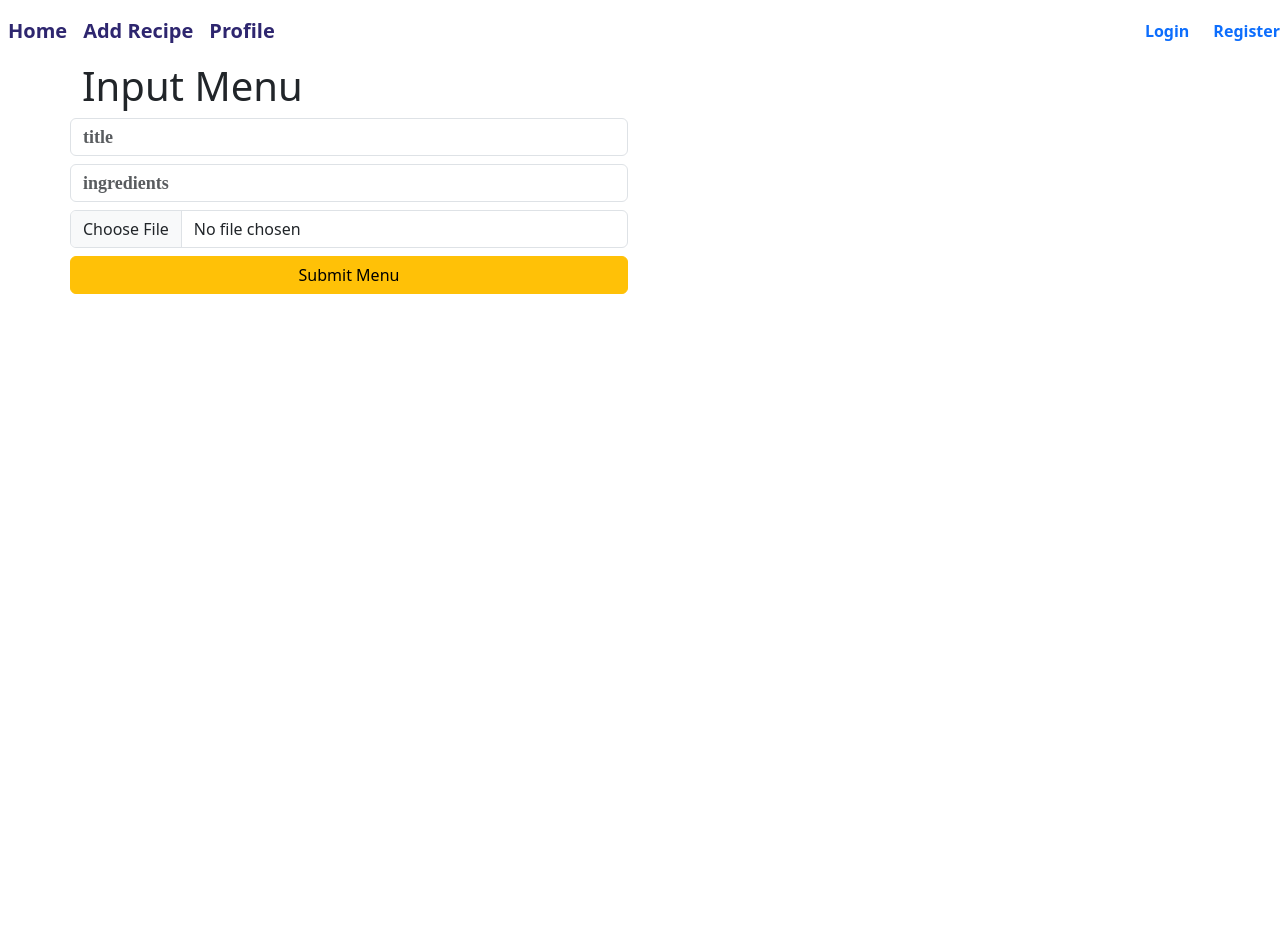
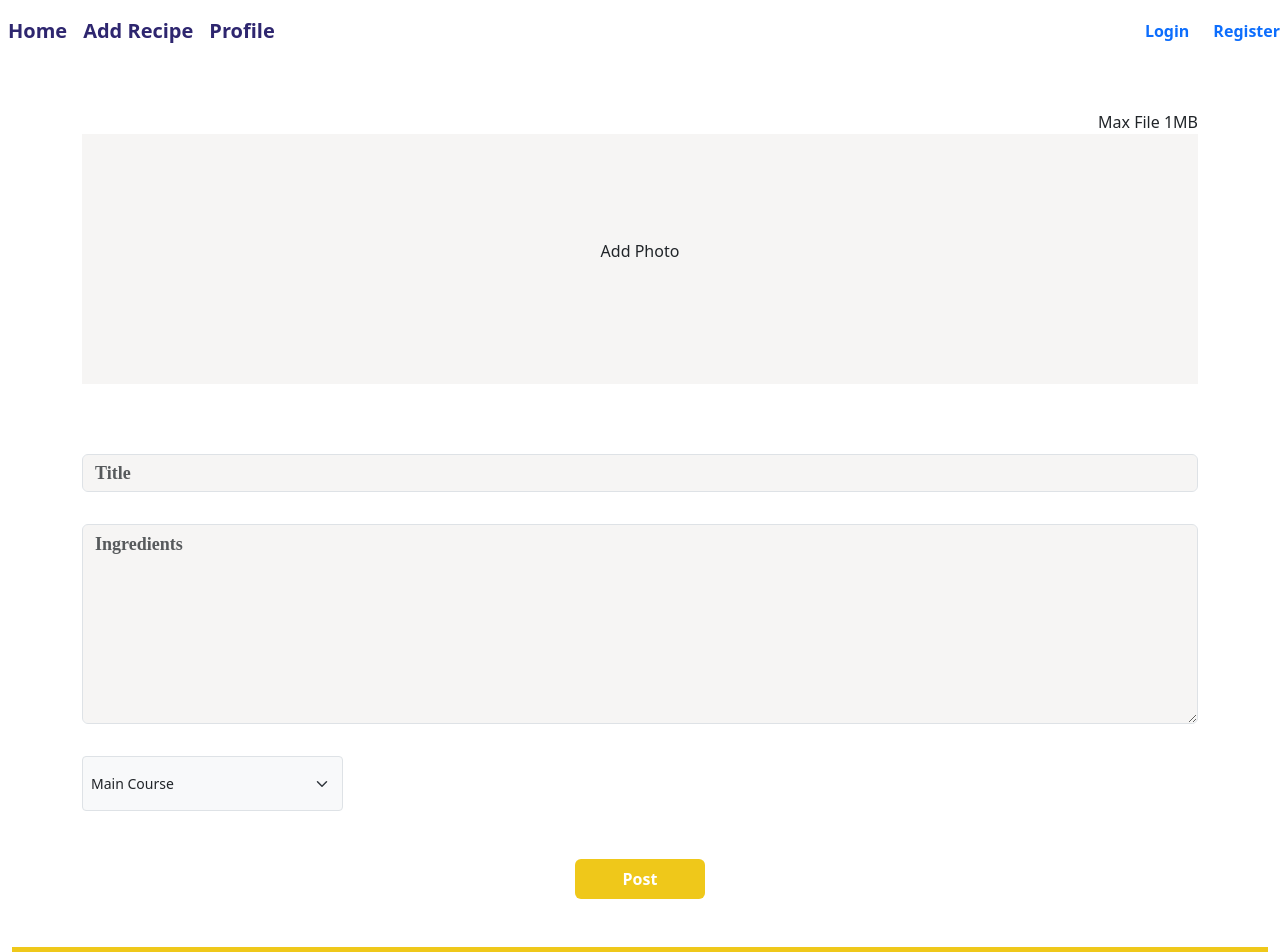
Before and after one commit to Damassetiadi99/projectReactDaamas, a React (Vite) app: page /inputMenu in a window 1280 px wide. Shown: the top 952 px of the page. Before the commit the page ends 800 px from the top, so only its background shows below. Built offline with nearby package versions, Linux system fonts and the light colour scheme; no server answers.

Commit message:
add recipe ui

```diff
--- a/src/pages/inputMenu/index.jsx
+++ b/src/pages/inputMenu/index.jsx
@@ -1,10 +1,12 @@
 import React, { Fragment, useState } from "react";
 import axios from "axios";
 import { useNavigate } from 'react-router-dom'
-import { Bounce, toast, ToastContainer } from "react-toastify";
+import { Bounce,Slide, toast, ToastContainer } from "react-toastify";
 import "react-toastify/dist/ReactToastify.css";
 import Footer from "../../component/footer"
 import Navigation from "../../component/navbar";
+import { Container ,Form,Row,Col} from "react-bootstrap";
+import style from "./recipe.css"
 
 
 
@@ -64,11 +66,12 @@ export default function InputMenu() {
   return (
     <Fragment>
       <Navigation/>
+      <Container className="my-5">
         <ToastContainer
-          position="top-center"
-          autoClose={2000}
+          position="bottom-center"
+          autoClose={1000}
           hideProgressBar={false}
-          transition={Bounce}
+          transition={Slide}
           newestOnTop
           closeOnClick
           rtl={false}
@@ -77,39 +80,84 @@ export default function InputMenu() {
           pauseOnHover
           theme="colored"
         />
-    <div className="container">
-      <h1>Input Menu</h1>
-      <form onSubmit={postData} className="row col-6 gap-2">
+
+        <Form onSubmit={postData}>
+          <div className="mb-3">
+            <p className="d-flex justify-content-end m-0">Max File 1MB</p>
+            <label
+              className="addphoto w-100"
+              style={{ height: "250px" }}
+              htmlFor="upload-photo"
+            >
+              <div className="input-photo" id="addphotowrapper">
+                {photo && (
+                  <img src={inputData.photo} className="input-photo" />
+                )}
+                <p>Add Photo</p>
+              </div>
+            </label>
             <input
+              type="file"
+              name="image"
+              id="upload-photo"
+              onChange={onChangePhoto}
+            />
+          </div>
+          <div className="mb-2">
+            <Form.Label htmlFor="formtitle"></Form.Label>
+            <Form.Control
               type="text"
+              id="formtitle"
               name="title"
               value={inputData.title}
-          className="form-control col-4"
               onChange={onChange}
-          placeholder="title"
+              placeholder="Title"
+              style={{ backgroundColor: "#f6f5f4" }}
             />
-        <input
-          type="text"
+          </div>
+          <div className="mb-2">
+            <Form.Label htmlFor="formingredients"></Form.Label>
+            <Form.Control
+              as="textarea"
+              id="formingredients"
               name="ingredients"
               value={inputData.ingredients}
-          className="form-control col-4"
               onChange={onChange}
-          placeholder="ingredients"
+              rows={5}
+              placeholder="Ingredients"
+              style={{ backgroundColor: "#f6f5f4", height: "200px" }}
             />
-        <input
-          type="file"
-          name="photo"
-          className="form-control col-4"
-          onChange={onChangePhoto}
-          placeholder="photo"
-        />
-        {photo && <img src={inputData.photo} width={200} />}
-        <button type="submit" className="btn btn-warning">
-          Submit Menu
+          </div>
+          <Row>
+            <Col md={3} className="mt-4">
+              <Form.Select
+                className="form-select form-select-sm py-3 bg-body-tertiary"
+                aria-label="select example"
+                value={inputData.category_id}
+                onChange={onChange}
+                name="category_id"
+              >
+                <option value="" disabled>
+                  Category
+                </option>
+                <option value="1">Main Course</option>
+                <option value="2">Dessert</option>
+                <option value="3">Appetizer</option>
+              </Form.Select>
+            </Col>
+          </Row>
+          <div className="my-5 d-flex justify-content-center">
+            <button
+              type="submit"
+              className="border border-0 py-2 px-5 fw-bold text-white rounded"
+              style={{ backgroundColor: " #efc81a" }}
+            >
+              Post
             </button>
-      </form>
           </div>
-    {/* <Footer/> */}
+        </Form>
+      </Container>
+      <Footer/>
     </Fragment>
   );
-}
+};
--- /dev/null
+++ b/src/pages/inputMenu/recipe.css
@@ -0,0 +1,26 @@
+.addphoto {
+    cursor: pointer;
+  }
+
+  #upload-photo {
+    opacity: 0;
+  }
+
+  .input-photo {
+    background-color: #f6f5f4;
+    background-size: contain;
+    background-repeat: no-repeat;
+    background-position: center;
+    width: 100%;
+    display: flex;
+    justify-content: center;
+    align-items: center;
+    height: 100%;
+    flex-direction: column;
+    object-fit: contain;
+  }
+
+  .form-control:focus {
+    border-color: #efc81a;
+    box-shadow: 0 0 5px rgba(255, 255, 0, 0.5);
+  }
--- a/src/pages/menu/index.jsx
+++ b/src/pages/menu/index.jsx
@@ -133,13 +133,16 @@ export default function Menu(){
           </h2>
         </Col>
         <Col md={8} className="mt-3 mb-5">
-          <Form inline className="d-flex justify-content-center">
+          <Form inline className="d-flex justify-content-center" onSubmit={handleSearchSubmit}>
+
             <InputGroup className="gap-4">
               <FormControl
                 type="text"
                 className="form-control rounded"
                 placeholder=" Search"
                 aria-label="Search"
+                onChange={handleSearchChange}
+                value={searchQuery}
               />
               <div className="input-group-append">
                 <Button variant="warning" className="fw-bold text-white" type="submit">
--- a/src/pages/updateMenu/index.jsx
+++ b/src/pages/updateMenu/index.jsx
@@ -1,26 +1,22 @@
 import React, { useEffect, useState } from "react";
 import axios from "axios";
 import { useNavigate, useParams } from "react-router-dom";
-import { Bounce, toast, ToastContainer } from "react-toastify";
+// import { Bounce, toast, ToastContainer } from "react-toastify";
 import "react-toastify/dist/ReactToastify.css";
-
 
 export default function UpdateMenu() {
   const { menuId } = useParams();
   const [photo, setPhoto] = useState(null);
 
-const navigate = useNavigate()
+  const navigate = useNavigate();
   const [inputData, setInputData] = useState({
     title: "",
     ingredients: "",
     category_id: "1",
     photo: "",
   });
-
-
-
   const getData = () => {
-    const token = localStorage.getItem('token')
+    const token = localStorage.getItem("token");
     axios
       .get(`https://rich-blue-scorpion-robe.cyclic.app/recipe/${menuId}`, {
         headers: {
@@ -53,13 +49,18 @@ const navigate = useNavigate()
     bodyFormData.append("category_id", inputData.category_id);
     bodyFormData.append("photo", photo);
     console.log(bodyFormData);
-    const token = localStorage.getItem('token')
-    axios.put(`https://rich-blue-scorpion-robe.cyclic.app/recipe/putRecipe/${menuId}`, bodyFormData, {
-        headers: {
-          Authorization: `Bearer ${token}`,
-          "Content-Type": "multipart/form-data",
-        },
-      })
+    const token = localStorage.getItem("token");
+    axios
+      .put(
+        `https://rich-blue-scorpion-robe.cyclic.app/recipe/putRecipe/${menuId}`,
+        bodyFormData,
+        {
+          headers: {
+            Authorization: `Bearer ${token}`,
+            "Content-Type": "multipart/form-data",
+          },
+        }
+      )
       .then((res) => {
         console.log(res);
         navigate("/menu");
@@ -78,7 +79,7 @@ const navigate = useNavigate()
     e.target.files[0] &&
       setInputData({
         ...inputData,
-        photo_url: URL.createObjectURL(e.target.files[0]),
+        photo: URL.createObjectURL(e.target.files[0]),
       });
     console.log(e.target.files);
   };
@@ -107,7 +108,8 @@ const navigate = useNavigate()
           name="photo"
           className="form-control col-4"
           onChange={onChangePhoto}
-          placeholder="photo"/>
+          placeholder="photo"
+        />
         <img src={inputData.photo} width={200} />
         <button type="submit" className="btn btn-warning">
           Update Menu
--- a/src/pages/updateProfile/index.jsx
+++ b/src/pages/updateProfile/index.jsx
@@ -10,17 +10,17 @@ import Footer from "../../component/footer";
 
 
 export default function UpdateProfile() {
-    const {userId} =useParams ()
+  const {userId} =useParams ()
+  const navigate = useNavigate();
+  const [photo, setPhoto] = useState(null);
   const logout = () => {
     localStorage.clear();
     navigate("/login");
   };
-  const navigate = useNavigate();
-  const [photo, setPhoto] = useState(null);
   const [inputData, setInputData] = useState({
     name: "",
     email: "",
-    photo_url: "",
+    photo: "",
   });
 
   const getData = () => {
@@ -37,9 +37,9 @@ export default function UpdateProfile() {
         console.log(res);
         setInputData({
           ...inputData,
-          name: res.data.data.username,
+          usernamename: res.data.data.username,
           email: res.data.data.email,
-          photo_url: res.data.data.photo,
+          photo: res.data.data.photo,
         });
       })
       .catch((err) => {
@@ -54,7 +54,7 @@ export default function UpdateProfile() {
   const postData = (event) => {
     event.preventDefault();
     let bodyFormData = new FormData();
-    bodyFormData.append("name", inputData.name);
+    bodyFormData.append("name", inputData.username);
     bodyFormData.append("email", inputData.email);
     bodyFormData.append("image", photo);
 
@@ -62,7 +62,7 @@ export default function UpdateProfile() {
 
     axios
       .put(
-        import.meta.env.VITE_BASE_URL + `users/${localStorage.getItem("id")}`,
+        import.meta.env.VITE_BASE_URL + `users/${userId}`,
         bodyFormData,
         {
           headers: {
@@ -94,7 +94,7 @@ export default function UpdateProfile() {
     e.target.files[0] &&
       setInputData({
         ...inputData,
-        photo: URL.createObjectURL(e.target.files[0]),
+        photo_url: URL.createObjectURL(e.target.files[0]),
       });
     console.log(e.target.files);
   };
@@ -111,7 +111,7 @@ export default function UpdateProfile() {
             <div className="change-photo d-flex justify-content-center align-items-center flex-column mt-5">
               {localStorage.getItem("photo") !== "null" ? (
                 <Image
-                  src={inputData.photo}
+                  src={inputData?.photo}
                   className="img-fluid"
                   alt="profile"
                   style={{ height: 100, width: 100, borderRadius: "50%" }}
@@ -120,8 +120,8 @@ export default function UpdateProfile() {
                 <Image
                   src="https://i.pinimg.com/originals/f1/0f/f7/f10ff70a7155e5ab666bcdd1b45b726d.jpg"
                   alt="profile"
-                  // width="30px"
-                  // height="30px"
+                  width="30px"
+                  height="30px"
                   style={{ height: 100, width: 100, borderRadius: "50%" }}
                 />
               )}
```
Lines whose indentation alone changed are shown as unchanged.
